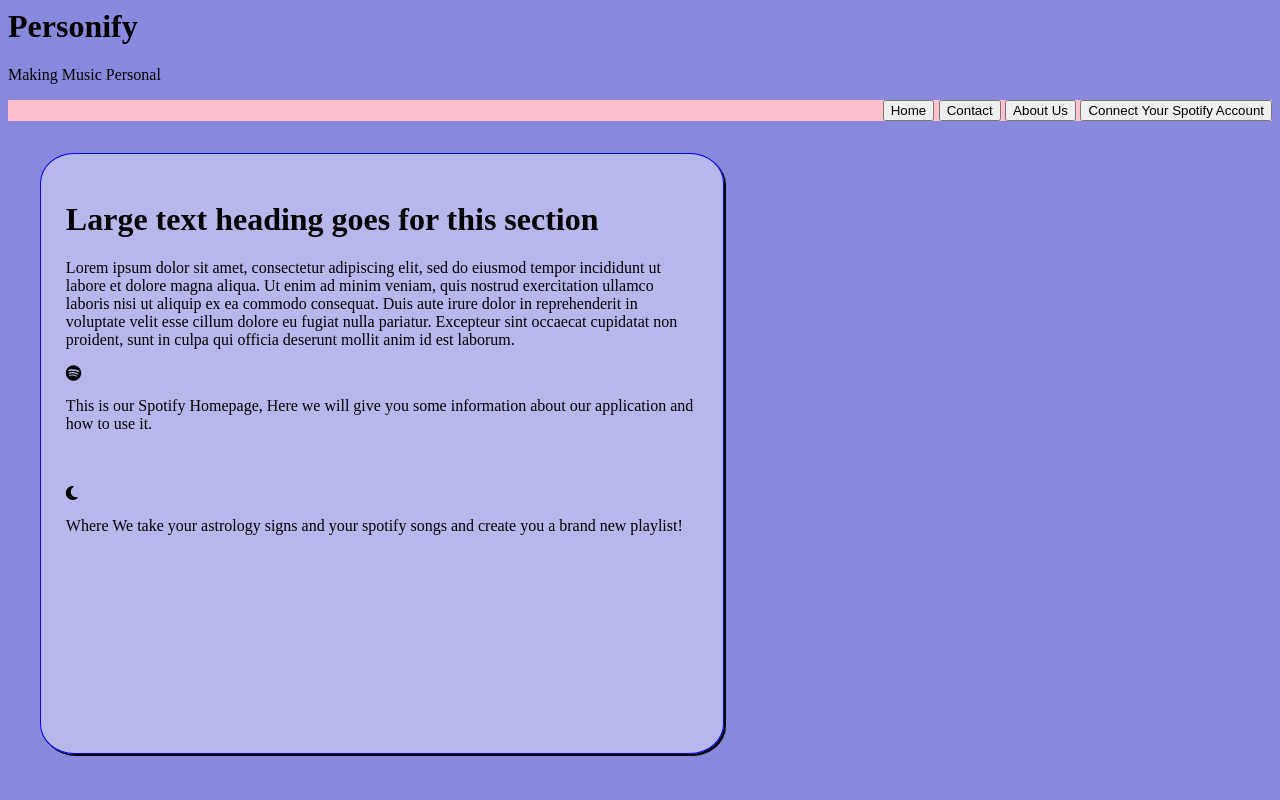
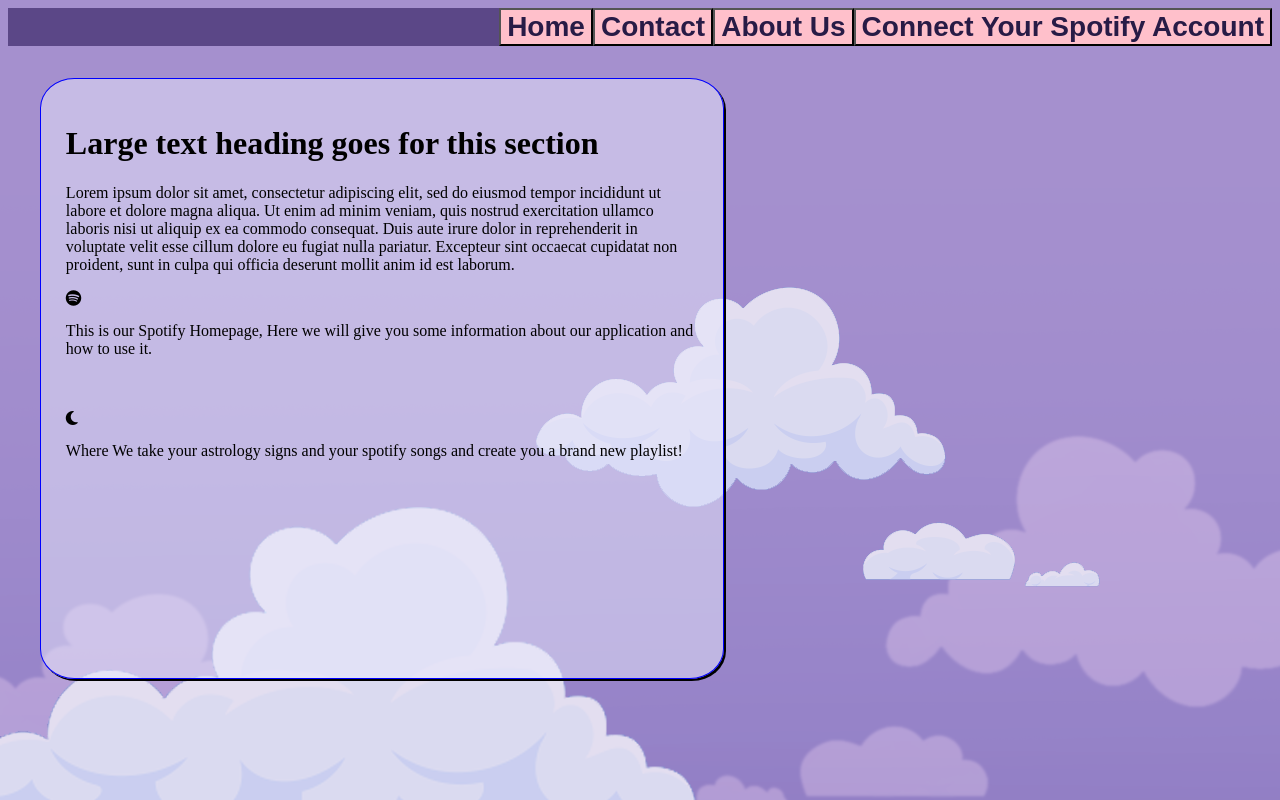
Before and after one commit to arielbrice/Personify-Capstone, a Flask app: page / in a window 1280 px wide. Run offline with Flask 2, Linux system fonts and the light colour scheme; parts of the project's set-up code (start-up, migrations or seed data) failed here and were passed over; some libraries are stand-ins or nearby versions.

Commit message:
fixed the button header, added new images

```diff
--- a/static/css/_colors.scss
+++ b/static/css/_colors.scss
@@ -1,2 +1,4 @@
 $lightLavender : #8888dc;
 $teal : #008080;
+$darkPurple: #5b4787;
+$darkPurple2: #281b46;
--- a/static/css/_contact.scss
+++ b/static/css/_contact.scss
@@ -17,8 +17,8 @@
     border: 1px solid blue;
     box-shadow: 2px 2px black;
     width: 100%;
-    height: 50%;
-    background-image: url("../css/images/Ariel.jpg");
+    height: 75%;
+    background-image: url("../css/images/ariel.png");
     background-size: 100%;
 }
 
@@ -26,16 +26,16 @@
     border: 1px solid blue;
     box-shadow: 2px 2px black;
     width: 100%;
-    height: 100%;
-    background-image: url("../css/images/Cass.jpg");
+    height: 75%;
+    background-image: url("../css/images/cass.png");
     background-size: 100%;
 }
 .Hannah-img{
     border: 1px solid blue;
     box-shadow: 2px 2px black;
     width: 100%;
-    height: 50%;
-    background-image: url("../css/images/Hannah.jpg");
+    height: 75%;
+    background-image: url("../css/images/hannah.png");
     background-size: 100%;
 }
 
--- a/static/css/_home.scss
+++ b/static/css/_home.scss
@@ -1,17 +1,78 @@
+// for the personify title
+.header{
+    border-radius: 0%;
+    margin: 0%;
+    background-color: $darkPurple;
+}
+.titleP{
+    color: white;
+    font-weight: bold;
+    margin-left: 5%;
+    font-size: 4em;
 
+}
+
+
+
+//background image
 body{
-    background-color: $lightLavender;
+    background-image: url("../css/images/background.png");
 }
-.homeitem{
-    color: purple;
+.home-btn{
+    color: $darkPurple2;
+    background-color: pink;
+    font-weight: bold;
+    font-size: 1.75em;
+    height: 7%;
+    width: 100%;
+
+}
+.contact-btn{
+    color: $darkPurple2;
+    background-color: pink;
+    font-weight: bold;
+    font-size: 1.75em;
+    height: 7%;
+    width: 100%;
+}
+
+.about-btn{
+    color: $darkPurple2;
+    background-color: pink;
+    font-weight: bold;
+    font-size:1.75em;
+    height: 7%;
+    width: 100%;
+}
+
+.login-btn{
+    color: $darkPurple2;
+    background-color: pink;
+    font-weight: bold;
+    font-size: 1.75em;
+    height: 7%;
+    width: 100%;
+}
+.name{
+    color: whitesmoke;
+    font-weight: bold;
+    font-size: 1.75em;
+    height: 7%;
+    width: 100%;
+    text-align: right;
 }
 
 .scrollmenu{
  overflow: hidden;
-  background-color: pink;
+  background-color: $darkPurple;
   font-family: Arial;
   color: pink;
-  text-align: right;
+  display: flex;
+  align-items: center;
+  align-items: right;
+  justify-content: right;
+  margin-bottom: 1%;
+
 }
 .box{
     border: 1px solid blue;
@@ -29,3 +90,11 @@ body{
 .box::-webkit-scrollbar {
     display: none;
   }
+
+  //for the personify subtitle
+.sub{
+    color:whitesmoke;
+    font-size: 1.25em;
+    font-weight: bold;
+    margin-left: 5%;
+}
--- a/static/css/_user.scss
+++ /dev/null
@@ -1,3 +0,0 @@
-.name{
-    color: black;
-}
--- a/static/css/style.css
+++ b/static/css/style.css
@@ -1,17 +1,83 @@
-body {
-  background-color: #8888dc;
+.header {
+  border-radius: 0%;
+  margin: 0%;
+  background-color: #5b4787;
 }
 
-.homeitem {
-  color: purple;
+.titleP {
+  color: white;
+  font-weight: bold;
+  margin-left: 5%;
+  font-size: 4em;
+}
+
+body {
+  background-image: url("../css/images/background.png");
+}
+
+.home-btn {
+  color: #281b46;
+  background-color: pink;
+  font-weight: bold;
+  font-size: 1.75em;
+  height: 7%;
+  width: 100%;
+}
+
+.contact-btn {
+  color: #281b46;
+  background-color: pink;
+  font-weight: bold;
+  font-size: 1.75em;
+  height: 7%;
+  width: 100%;
+}
+
+.about-btn {
+  color: #281b46;
+  background-color: pink;
+  font-weight: bold;
+  font-size: 1.75em;
+  height: 7%;
+  width: 100%;
+}
+
+.login-btn {
+  color: #281b46;
+  background-color: pink;
+  font-weight: bold;
+  font-size: 1.75em;
+  height: 7%;
+  width: 100%;
+}
+
+.name {
+  color: whitesmoke;
+  font-weight: bold;
+  font-size: 1.75em;
+  height: 7%;
+  width: 100%;
+  text-align: right;
 }
 
 .scrollmenu {
   overflow: hidden;
-  background-color: pink;
+  background-color: #5b4787;
   font-family: Arial;
   color: pink;
-  text-align: right;
+  display: -webkit-box;
+  display: -ms-flexbox;
+  display: flex;
+  -webkit-box-align: center;
+      -ms-flex-align: center;
+          align-items: center;
+  -webkit-box-align: right;
+      -ms-flex-align: right;
+          align-items: right;
+  -webkit-box-pack: right;
+      -ms-flex-pack: right;
+          justify-content: right;
+  margin-bottom: 1%;
 }
 
 .box {
@@ -33,6 +99,13 @@ body {
 
 .box::-webkit-scrollbar {
   display: none;
+}
+
+.sub {
+  color: whitesmoke;
+  font-size: 1.25em;
+  font-weight: bold;
+  margin-left: 5%;
 }
 
 .Ariel {
@@ -57,8 +130,8 @@ body {
   -webkit-box-shadow: 2px 2px black;
           box-shadow: 2px 2px black;
   width: 100%;
-  height: 50%;
-  background-image: url("../css/images/Ariel.jpg");
+  height: 75%;
+  background-image: url("../css/images/ariel.png");
   background-size: 100%;
 }
 
@@ -67,8 +140,8 @@ body {
   -webkit-box-shadow: 2px 2px black;
           box-shadow: 2px 2px black;
   width: 100%;
-  height: 100%;
-  background-image: url("../css/images/Cass.jpg");
+  height: 75%;
+  background-image: url("../css/images/cass.png");
   background-size: 100%;
 }
 
@@ -77,8 +150,8 @@ body {
   -webkit-box-shadow: 2px 2px black;
           box-shadow: 2px 2px black;
   width: 100%;
-  height: 50%;
-  background-image: url("../css/images/Hannah.jpg");
+  height: 75%;
+  background-image: url("../css/images/hannah.png");
   background-size: 100%;
 }
 
@@ -127,8 +200,4 @@ body {
 .Hannah::-webkit-scrollbar {
   display: none;
 }
-
-.name {
-  color: black;
-}
 /*# sourceMappingURL=style.css.map */
--- a/templates/home.html
+++ b/templates/home.html
@@ -6,13 +6,23 @@
 		<!--<link rel="stylesheet" href="styles/style.css"/>-->
 
 		<title>Personify: Home</title>
-		<h1>Personify</h1>
-		<p>Making Music Personal</p>
+
+
+		<!--
+			The words for the header
+			<div class = "header">
+			<div class = "words">
+				<h1 class = "titleP">Personify</h1>
+				<p class = "sub">Making Music Personal</p>
+
+			</div> -->
 			<div class="scrollmenu">
+
 				<a href="home"><button class = "home-btn">Home</button></a>
 				<a href="contact"><button class="contact-btn">Contact</button></a>
 				<a href="about"><button class = "about-btn">About Us</button></a>
 				<a href="login"><button class = "login-btn">Connect Your Spotify Account</button></a>
+		  	</div>
 		</div>
 
 	</head>
```
Also changed, not shown: static/css/images/ariel.png (added), static/css/images/background.png (added), static/css/images/cass.png (added), static/css/images/hannah.png (added), 1 other file. Lines whose indentation alone changed are shown as unchanged.
